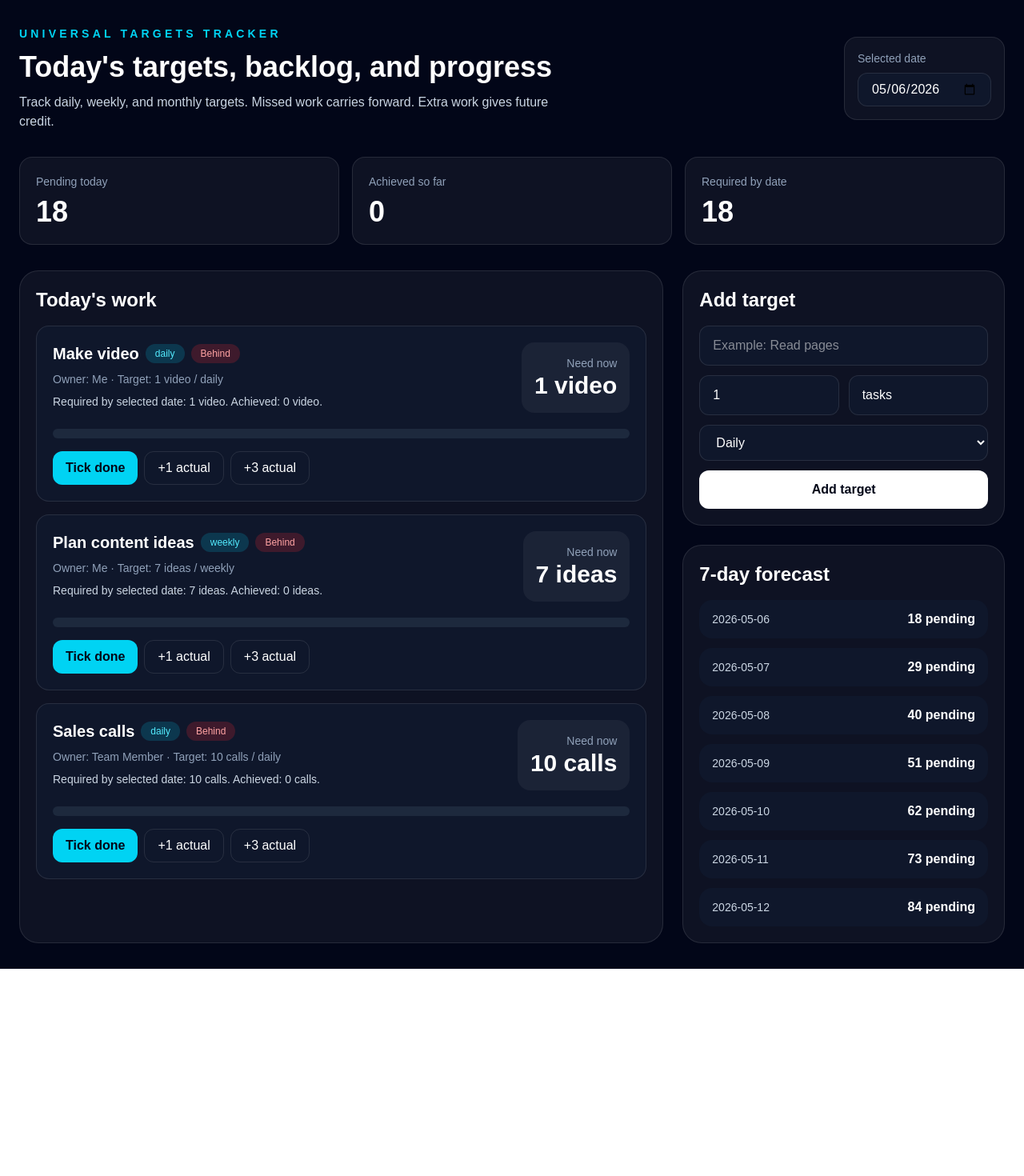
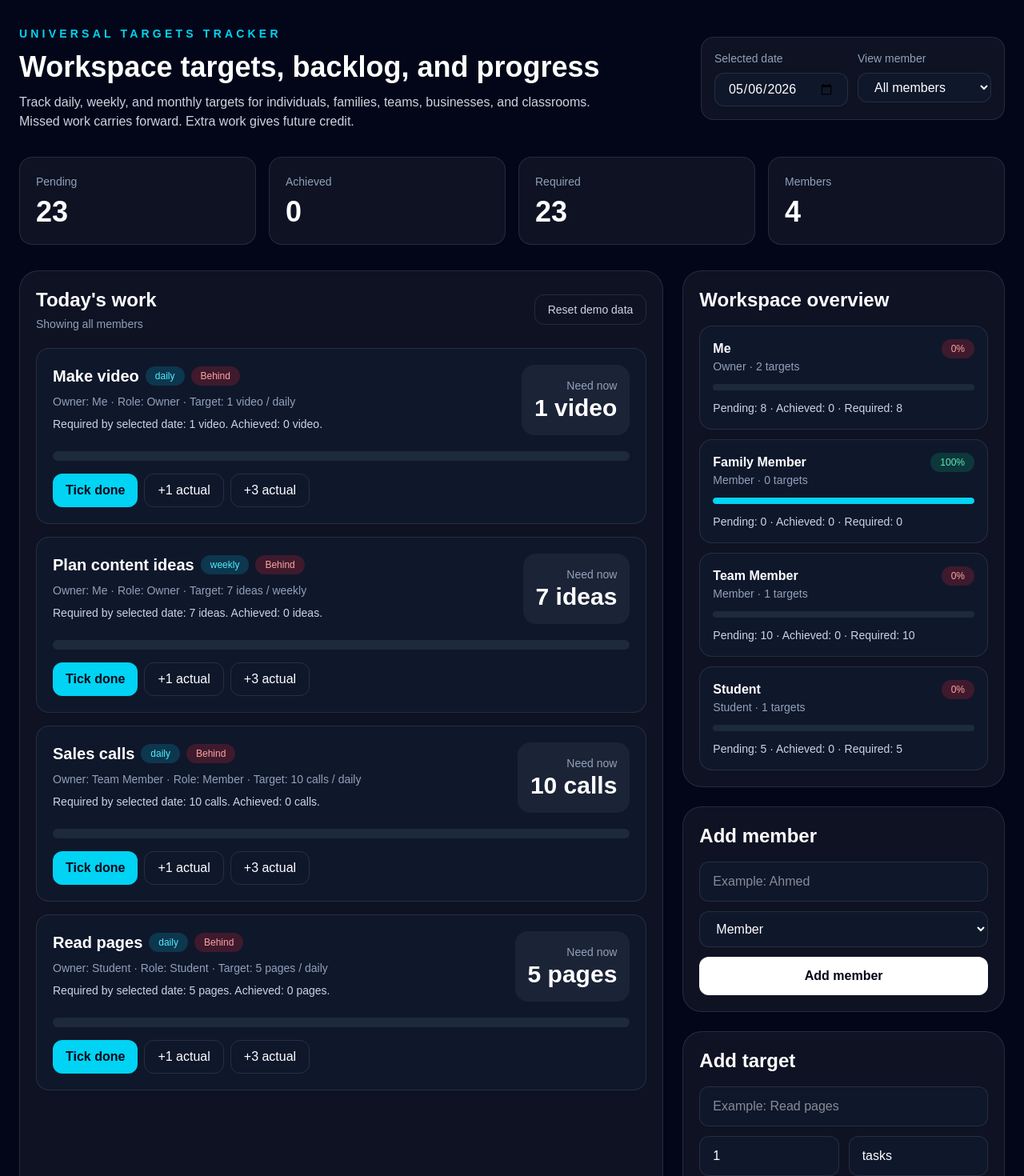
Before and after one commit to hamzajnj1997/universal-targets-tracker, a Next.js app: page / in a window 1280 px wide. Shown: the top 1470 px of the page at 80% size. Before the commit the page ends 1211 px from the top, so only its background shows below. Built offline with nearby package versions, Linux system fonts and the light colour scheme.

Commit message:
Add members and workspace overview

```diff
--- a/app/page.tsx
+++ b/app/page.tsx
@@ -4,10 +4,16 @@ import { useEffect, useMemo, useState } from "react";
 
 type Frequency = "daily" | "weekly" | "monthly";
 
+type Member = {
+  id: string;
+  name: string;
+  role: string;
+};
+
 type Target = {
   id: string;
   title: string;
-  owner: string;
+  ownerId: string;
   frequency: Frequency;
   targetAmount: number;
   unit: string;
@@ -20,6 +26,37 @@ type ProgressLog = {
   date: string;
   achievedAmount: number;
 };
+
+type SavedAppState = {
+  members: Member[];
+  targets: Target[];
+  logs: ProgressLog[];
+};
+
+const STORAGE_KEY = "universal-targets-tracker-demo-v2";
+
+const initialMembers: Member[] = [
+  {
+    id: "me",
+    name: "Me",
+    role: "Owner",
+  },
+  {
+    id: "family",
+    name: "Family Member",
+    role: "Member",
+  },
+  {
+    id: "team",
+    name: "Team Member",
+    role: "Member",
+  },
+  {
+    id: "student",
+    name: "Student",
+    role: "Student",
+  },
+];
 
 function formatDateISO(date: Date) {
   const year = date.getFullYear();
@@ -40,6 +77,7 @@ function toDate(dateISO: string) {
 function daysBetween(startDate: string, endDate: string) {
   const start = toDate(startDate);
   const end = toDate(endDate);
+
   return Math.floor((end.getTime() - start.getTime()) / 86400000);
 }
 
@@ -79,11 +117,18 @@ function addDays(dateISO: string, days: number) {
   return formatDateISO(date);
 }
 
+function getStatus(pending: number, progress: number) {
+  if (pending === 0) return "On Track";
+  if (progress >= 80) return "Close";
+
+  return "Behind";
+}
+
 const initialTargets: Target[] = [
   {
     id: "video",
     title: "Make video",
-    owner: "Me",
+    ownerId: "me",
     frequency: "daily",
     targetAmount: 1,
     unit: "video",
@@ -92,7 +137,7 @@ const initialTargets: Target[] = [
   {
     id: "ideas",
     title: "Plan content ideas",
-    owner: "Me",
+    ownerId: "me",
     frequency: "weekly",
     targetAmount: 7,
     unit: "ideas",
@@ -101,26 +146,40 @@ const initialTargets: Target[] = [
   {
     id: "calls",
     title: "Sales calls",
-    owner: "Team Member",
+    ownerId: "team",
     frequency: "daily",
     targetAmount: 10,
     unit: "calls",
     startDate: todayISO(),
   },
+  {
+    id: "reading",
+    title: "Read pages",
+    ownerId: "student",
+    frequency: "daily",
+    targetAmount: 5,
+    unit: "pages",
+    startDate: todayISO(),
+  },
 ];
-const STORAGE_KEY = "universal-targets-tracker-demo-v1";
-
-type SavedAppState = {
-  targets: Target[];
-  logs: ProgressLog[];
-};
 
 export default function Home() {
   const [selectedDate, setSelectedDate] = useState(todayISO());
+  const [selectedMemberId, setSelectedMemberId] = useState("all");
+
+  const [members, setMembers] = useState<Member[]>(initialMembers);
   const [targets, setTargets] = useState<Target[]>(initialTargets);
   const [logs, setLogs] = useState<ProgressLog[]>([]);
+  const [hasLoadedSavedData, setHasLoadedSavedData] = useState(false);
 
-  const [hasLoadedSavedData, setHasLoadedSavedData] = useState(false);
+  const [newMemberName, setNewMemberName] = useState("");
+  const [newMemberRole, setNewMemberRole] = useState("Member");
+
+  const [newTitle, setNewTitle] = useState("");
+  const [newAmount, setNewAmount] = useState(1);
+  const [newUnit, setNewUnit] = useState("tasks");
+  const [newFrequency, setNewFrequency] = useState<Frequency>("daily");
+  const [newOwnerId, setNewOwnerId] = useState("me");
 
   useEffect(() => {
     const savedData = window.localStorage.getItem(STORAGE_KEY);
@@ -128,6 +187,10 @@ useEffect(() => {
     if (savedData) {
       try {
         const parsedData = JSON.parse(savedData) as SavedAppState;
+
+        if (Array.isArray(parsedData.members)) {
+          setMembers(parsedData.members);
+        }
 
         if (Array.isArray(parsedData.targets)) {
           setTargets(parsedData.targets);
@@ -150,19 +213,17 @@ useEffect(() => {
     window.localStorage.setItem(
       STORAGE_KEY,
       JSON.stringify({
+        members,
         targets,
         logs,
       })
     );
-}, [targets, logs, hasLoadedSavedData]);
-
-  const [newTitle, setNewTitle] = useState("");
-  const [newAmount, setNewAmount] = useState(1);
-  const [newUnit, setNewUnit] = useState("tasks");
-  const [newFrequency, setNewFrequency] = useState<Frequency>("daily");
+  }, [members, targets, logs, hasLoadedSavedData]);
 
   const dashboard = useMemo(() => {
     return targets.map((target) => {
+      const owner = members.find((member) => member.id === target.ownerId);
+
       const required = periodsDue(target, selectedDate) * target.targetAmount;
 
       const achieved = logs
@@ -176,27 +237,51 @@ useEffect(() => {
           ? 100
           : Math.min(100, Math.round((achieved / required) * 100));
 
-      let status = "On Track";
-
-      if (pending > 0 && progress < 80) {
-        status = "Behind";
-      }
-
-      if (pending > 0 && progress >= 80) {
-        status = "Close";
-      }
-
       return {
         target,
+        owner,
         required,
         achieved,
         pending,
         surplus,
         progress,
-        status,
+        status: getStatus(pending, progress),
       };
     });
-  }, [targets, logs, selectedDate]);
+  }, [targets, logs, selectedDate, members]);
+
+  const visibleDashboard = useMemo(() => {
+    if (selectedMemberId === "all") return dashboard;
+
+    return dashboard.filter((row) => row.target.ownerId === selectedMemberId);
+  }, [dashboard, selectedMemberId]);
+
+  const memberOverview = useMemo(() => {
+    return members.map((member) => {
+      const memberRows = dashboard.filter(
+        (row) => row.target.ownerId === member.id
+      );
+
+      const required = memberRows.reduce((sum, row) => sum + row.required, 0);
+      const achieved = memberRows.reduce((sum, row) => sum + row.achieved, 0);
+      const pending = memberRows.reduce((sum, row) => sum + row.pending, 0);
+
+      const progress =
+        required === 0
+          ? 100
+          : Math.min(100, Math.round((achieved / required) * 100));
+
+      return {
+        member,
+        required,
+        achieved,
+        pending,
+        progress,
+        targetCount: memberRows.length,
+        status: getStatus(pending, progress),
+      };
+    });
+  }, [members, dashboard]);
 
   function logProgress(targetId: string, amount: number) {
     if (amount <= 0) return;
@@ -220,7 +305,7 @@ useEffect(() => {
       {
         id: crypto.randomUUID(),
         title: newTitle,
-        owner: "Me",
+        ownerId: newOwnerId,
         frequency: newFrequency,
         targetAmount: newAmount,
         unit: newUnit,
@@ -234,9 +319,48 @@ useEffect(() => {
     setNewFrequency("daily");
   }
 
-  const totalPending = dashboard.reduce((sum, row) => sum + row.pending, 0);
-  const totalAchieved = dashboard.reduce((sum, row) => sum + row.achieved, 0);
-  const totalRequired = dashboard.reduce((sum, row) => sum + row.required, 0);
+  function addMember() {
+    if (!newMemberName.trim()) return;
+
+    const newMemberId = crypto.randomUUID();
+
+    setMembers((currentMembers) => [
+      ...currentMembers,
+      {
+        id: newMemberId,
+        name: newMemberName,
+        role: newMemberRole,
+      },
+    ]);
+
+    setNewOwnerId(newMemberId);
+    setNewMemberName("");
+    setNewMemberRole("Member");
+  }
+
+  function resetDemoData() {
+    window.localStorage.removeItem(STORAGE_KEY);
+    setMembers(initialMembers);
+    setTargets(initialTargets);
+    setLogs([]);
+    setSelectedMemberId("all");
+    setNewOwnerId("me");
+  }
+
+  const totalPending = visibleDashboard.reduce(
+    (sum, row) => sum + row.pending,
+    0
+  );
+
+  const totalAchieved = visibleDashboard.reduce(
+    (sum, row) => sum + row.achieved,
+    0
+  );
+
+  const totalRequired = visibleDashboard.reduce(
+    (sum, row) => sum + row.required,
+    0
+  );
 
   const nextSevenDays = Array.from({ length: 7 }, (_, index) =>
     addDays(selectedDate, index)
@@ -245,57 +369,100 @@ useEffect(() => {
   return (
     <main className="min-h-screen bg-slate-950 px-6 py-8 text-white">
       <div className="mx-auto max-w-7xl">
-        <header className="mb-8 flex flex-col gap-4 md:flex-row md:items-center md:justify-between">
+        <header className="mb-8 flex flex-col gap-4 xl:flex-row xl:items-center xl:justify-between">
           <div>
             <p className="text-sm font-semibold uppercase tracking-[0.3em] text-cyan-400">
               Universal Targets Tracker
             </p>
 
             <h1 className="mt-3 text-4xl font-bold">
-              Today&apos;s targets, backlog, and progress
+              Workspace targets, backlog, and progress
             </h1>
 
-            <p className="mt-3 max-w-2xl text-slate-300">
-              Track daily, weekly, and monthly targets. Missed work carries
-              forward. Extra work gives future credit.
+            <p className="mt-3 max-w-3xl text-slate-300">
+              Track daily, weekly, and monthly targets for individuals, families,
+              teams, businesses, and classrooms. Missed work carries forward.
+              Extra work gives future credit.
             </p>
           </div>
 
-          <div className="rounded-2xl border border-white/10 bg-white/5 p-4">
+          <div className="grid gap-3 rounded-2xl border border-white/10 bg-white/5 p-4 md:grid-cols-2">
+            <div>
               <p className="mb-2 text-sm text-slate-400">Selected date</p>
 
               <input
                 type="date"
                 value={selectedDate}
                 onChange={(event) => setSelectedDate(event.target.value)}
-              className="rounded-xl border border-white/10 bg-slate-900 px-4 py-2 text-white"
+                className="w-full rounded-xl border border-white/10 bg-slate-900 px-4 py-2 text-white"
               />
+            </div>
+
+            <div>
+              <p className="mb-2 text-sm text-slate-400">View member</p>
+
+              <select
+                value={selectedMemberId}
+                onChange={(event) => setSelectedMemberId(event.target.value)}
+                className="w-full rounded-xl border border-white/10 bg-slate-900 px-4 py-2 text-white"
+              >
+                <option value="all">All members</option>
+                {members.map((member) => (
+                  <option key={member.id} value={member.id}>
+                    {member.name}
+                  </option>
+                ))}
+              </select>
+            </div>
           </div>
         </header>
 
-        <section className="mb-8 grid gap-4 md:grid-cols-3">
+        <section className="mb-8 grid gap-4 md:grid-cols-4">
           <div className="rounded-2xl border border-white/10 bg-white/5 p-5">
-            <p className="text-sm text-slate-400">Pending today</p>
+            <p className="text-sm text-slate-400">Pending</p>
             <p className="mt-2 text-4xl font-bold">{totalPending}</p>
           </div>
 
           <div className="rounded-2xl border border-white/10 bg-white/5 p-5">
-            <p className="text-sm text-slate-400">Achieved so far</p>
+            <p className="text-sm text-slate-400">Achieved</p>
             <p className="mt-2 text-4xl font-bold">{totalAchieved}</p>
           </div>
 
           <div className="rounded-2xl border border-white/10 bg-white/5 p-5">
-            <p className="text-sm text-slate-400">Required by date</p>
+            <p className="text-sm text-slate-400">Required</p>
             <p className="mt-2 text-4xl font-bold">{totalRequired}</p>
+          </div>
+
+          <div className="rounded-2xl border border-white/10 bg-white/5 p-5">
+            <p className="text-sm text-slate-400">Members</p>
+            <p className="mt-2 text-4xl font-bold">{members.length}</p>
           </div>
         </section>
 
-        <div className="grid gap-6 lg:grid-cols-[2fr_1fr]">
+        <div className="grid gap-6 xl:grid-cols-[2fr_1fr]">
           <section className="rounded-3xl border border-white/10 bg-white/5 p-5">
-            <h2 className="mb-4 text-2xl font-bold">Today&apos;s work</h2>
+            <div className="mb-5 flex flex-col gap-3 md:flex-row md:items-center md:justify-between">
+              <div>
+                <h2 className="text-2xl font-bold">Today&apos;s work</h2>
+                <p className="mt-1 text-sm text-slate-400">
+                  Showing{" "}
+                  {selectedMemberId === "all"
+                    ? "all members"
+                    : members.find((member) => member.id === selectedMemberId)
+                        ?.name}
+                </p>
+              </div>
+
+              <button
+                onClick={resetDemoData}
+                className="rounded-xl border border-white/10 px-4 py-2 text-sm text-slate-300 hover:bg-white/10"
+              >
+                Reset demo data
+              </button>
+            </div>
 
             <div className="space-y-4">
-              {dashboard.map((row) => (
+              {visibleDashboard.map((row) => (
                 <div
                   key={row.target.id}
                   className="rounded-2xl border border-white/10 bg-slate-900 p-5"
@@ -325,7 +492,8 @@ useEffect(() => {
                       </div>
 
                       <p className="mt-2 text-sm text-slate-400">
-                        Owner: {row.target.owner} · Target:{" "}
+                        Owner: {row.owner?.name ?? "Unknown"} · Role:{" "}
+                        {row.owner?.role ?? "Unknown"} · Target:{" "}
                         {row.target.targetAmount} {row.target.unit} /{" "}
                         {row.target.frequency}
                       </p>
@@ -387,10 +555,98 @@ useEffect(() => {
                   </div>
                 </div>
               ))}
+
+              {visibleDashboard.length === 0 && (
+                <div className="rounded-2xl border border-dashed border-white/10 p-8 text-center text-slate-400">
+                  No targets found for this member yet.
+                </div>
+              )}
             </div>
           </section>
 
           <aside className="space-y-6">
+            <section className="rounded-3xl border border-white/10 bg-white/5 p-5">
+              <h2 className="mb-4 text-2xl font-bold">Workspace overview</h2>
+
+              <div className="space-y-3">
+                {memberOverview.map((row) => (
+                  <div
+                    key={row.member.id}
+                    className="rounded-2xl border border-white/10 bg-slate-900 p-4"
+                  >
+                    <div className="mb-3 flex items-start justify-between gap-3">
+                      <div>
+                        <p className="font-semibold">{row.member.name}</p>
+                        <p className="text-sm text-slate-400">
+                          {row.member.role} · {row.targetCount} targets
+                        </p>
+                      </div>
+
+                      <span
+                        className={`rounded-full px-3 py-1 text-xs font-medium ${
+                          row.status === "Behind"
+                            ? "bg-red-500/20 text-red-300"
+                            : row.status === "Close"
+                            ? "bg-yellow-500/20 text-yellow-300"
+                            : "bg-emerald-500/20 text-emerald-300"
+                        }`}
+                      >
+                        {row.progress}%
+                      </span>
+                    </div>
+
+                    <div className="h-2 overflow-hidden rounded-full bg-slate-800">
+                      <div
+                        className="h-full rounded-full bg-cyan-400"
+                        style={{ width: `${row.progress}%` }}
+                      />
+                    </div>
+
+                    <p className="mt-3 text-sm text-slate-300">
+                      Pending: {row.pending} · Achieved: {row.achieved} ·
+                      Required: {row.required}
+                    </p>
+                  </div>
+                ))}
+              </div>
+            </section>
+
+            <section className="rounded-3xl border border-white/10 bg-white/5 p-5">
+              <h2 className="mb-4 text-2xl font-bold">Add member</h2>
+
+              <div className="space-y-3">
+                <input
+                  value={newMemberName}
+                  onChange={(event) => setNewMemberName(event.target.value)}
+                  placeholder="Example: Ahmed"
+                  className="w-full rounded-xl border border-white/10 bg-slate-900 px-4 py-3 text-white"
+                />
+
+                <select
+                  value={newMemberRole}
+                  onChange={(event) => setNewMemberRole(event.target.value)}
+                  className="w-full rounded-xl border border-white/10 bg-slate-900 px-4 py-3 text-white"
+                >
+                  <option value="Owner">Owner</option>
+                  <option value="Admin">Admin</option>
+                  <option value="Parent">Parent</option>
+                  <option value="Teacher">Teacher</option>
+                  <option value="Manager">Manager</option>
+                  <option value="Member">Member</option>
+                  <option value="Student">Student</option>
+                  <option value="Child">Child</option>
+                  <option value="Viewer">Viewer</option>
+                </select>
+
+                <button
+                  onClick={addMember}
+                  className="w-full rounded-xl bg-white px-4 py-3 font-semibold text-slate-950 hover:bg-slate-200"
+                >
+                  Add member
+                </button>
+              </div>
+            </section>
+
             <section className="rounded-3xl border border-white/10 bg-white/5 p-5">
               <h2 className="mb-4 text-2xl font-bold">Add target</h2>
 
@@ -433,9 +689,21 @@ useEffect(() => {
                   <option value="monthly">Monthly</option>
                 </select>
 
+                <select
+                  value={newOwnerId}
+                  onChange={(event) => setNewOwnerId(event.target.value)}
+                  className="w-full rounded-xl border border-white/10 bg-slate-900 px-4 py-3 text-white"
+                >
+                  {members.map((member) => (
+                    <option key={member.id} value={member.id}>
+                      Assign to: {member.name}
+                    </option>
+                  ))}
+                </select>
+
                 <button
                   onClick={addTarget}
-                  className="w-full rounded-xl bg-white px-4 py-3 font-semibold text-slate-950 hover:bg-slate-200"
+                  className="w-full rounded-xl bg-cyan-400 px-4 py-3 font-semibold text-slate-950 hover:bg-cyan-300"
                 >
                   Add target
                 </button>
@@ -447,7 +715,15 @@ useEffect(() => {
 
               <div className="space-y-3">
                 {nextSevenDays.map((day) => {
-                  const pendingForDay = targets.reduce((sum, target) => {
+                  const rowsForForecast =
+                    selectedMemberId === "all"
+                      ? targets
+                      : targets.filter(
+                          (target) => target.ownerId === selectedMemberId
+                        );
+
+                  const pendingForDay = rowsForForecast.reduce(
+                    (sum, target) => {
                       const required =
                         periodsDue(target, day) * target.targetAmount;
 
@@ -458,7 +734,9 @@ useEffect(() => {
                         .reduce((total, log) => total + log.achievedAmount, 0);
 
                       return sum + Math.max(0, required - achieved);
-                  }, 0);
+                    },
+                    0
+                  );
 
                   return (
                     <div
```
Lines whose indentation alone changed are shown as unchanged.
